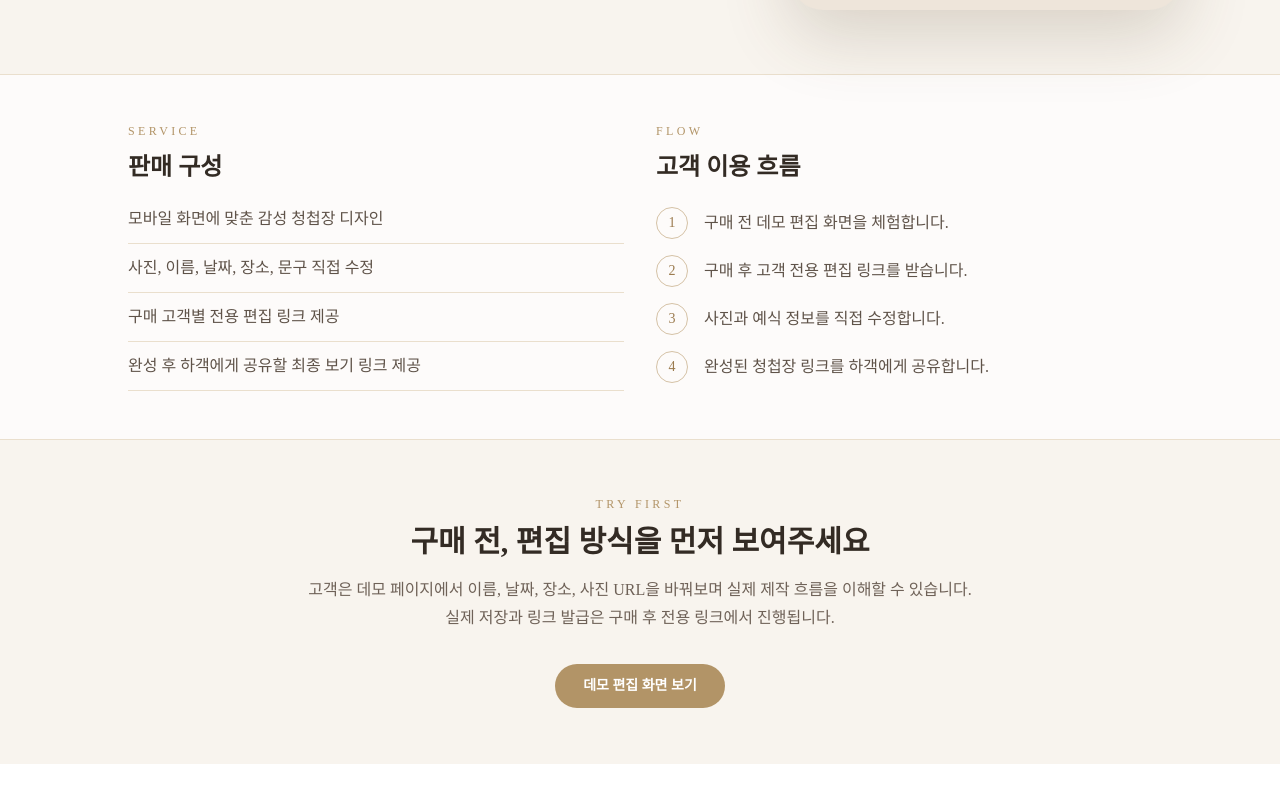
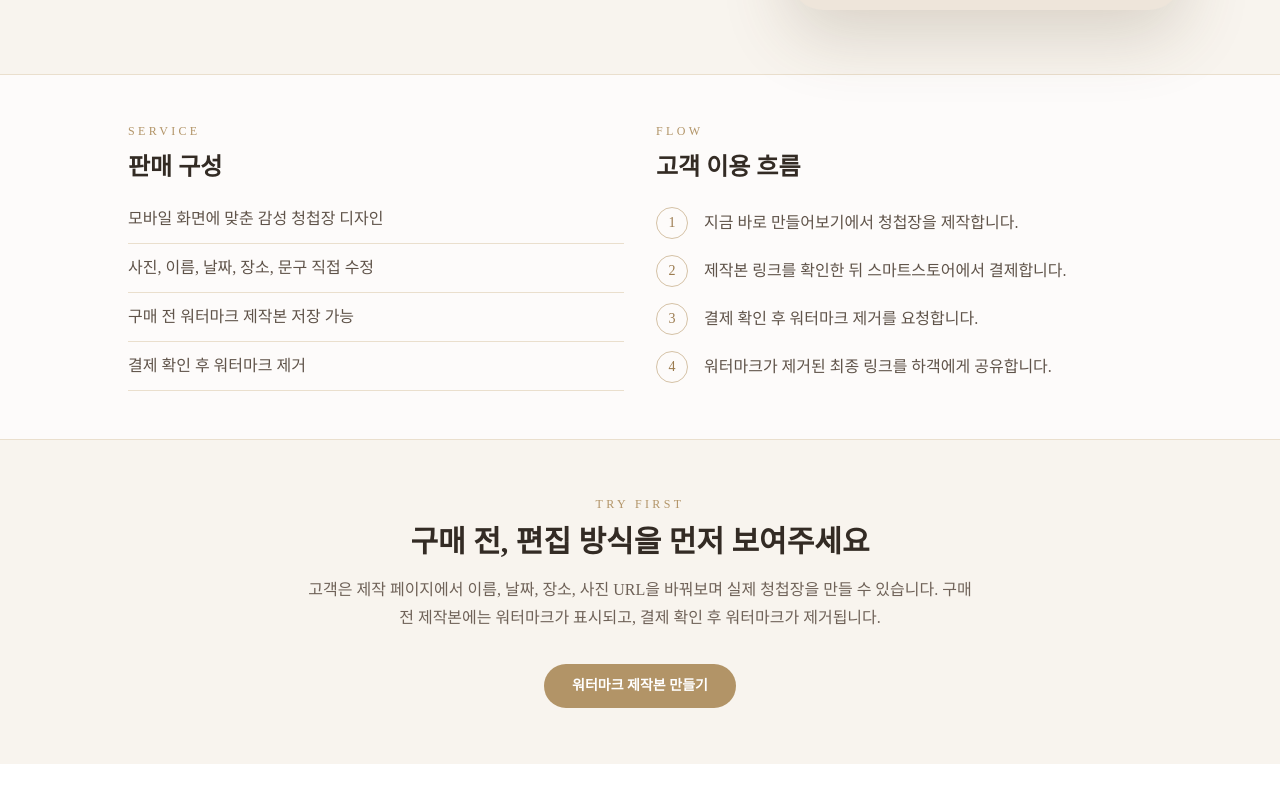
Before and after one commit to aromi22/mobile-wedding-invitation, a Next.js app: page / in a window 1280 px wide. Shown: the part 826-1618 px from the top of the page. Built offline with nearby package versions, Linux system fonts and the light colour scheme; a web font is replaced by a local one.

Commit message:
Add public maker watermark flow

```diff
--- /dev/null
+++ b/src/app/make/page.tsx
@@ -0,0 +1,5 @@
+import { EditInvitation } from "@/components/EditInvitation";
+
+export default function MakePage() {
+  return <EditInvitation mode="public" />;
+}
--- a/src/app/page.tsx
+++ b/src/app/page.tsx
@@ -4,15 +4,15 @@ import { LandingInvitationPreview } from "@/components/LandingInvitationPreview"
 const features = [
   "모바일 화면에 맞춘 감성 청첩장 디자인",
   "사진, 이름, 날짜, 장소, 문구 직접 수정",
-  "구매 고객별 전용 편집 링크 제공",
-  "완성 후 하객에게 공유할 최종 보기 링크 제공",
+  "구매 전 워터마크 제작본 저장 가능",
+  "결제 확인 후 워터마크 제거",
 ];
 
 const steps = [
-  "구매 전 데모 편집 화면을 체험합니다.",
-  "구매 후 고객 전용 편집 링크를 받습니다.",
-  "사진과 예식 정보를 직접 수정합니다.",
-  "완성된 청첩장 링크를 하객에게 공유합니다.",
+  "지금 바로 만들어보기에서 청첩장을 제작합니다.",
+  "제작본 링크를 확인한 뒤 스마트스토어에서 결제합니다.",
+  "결제 확인 후 워터마크 제거를 요청합니다.",
+  "워터마크가 제거된 최종 링크를 하객에게 공유합니다.",
 ];
 
 export default function Home() {
@@ -35,10 +35,10 @@ export default function Home() {
           </p>
           <div className="mt-8 flex flex-wrap gap-3">
             <Link
-              href="/demo"
+              href="/make"
               className="rounded-full bg-[#332b24] px-6 py-3 text-sm font-semibold text-white shadow-[0_12px_30px_rgba(51,43,36,0.18)]"
             >
-              편집 체험하기
+              지금 바로 만들어보기
             </Link>
           </div>
         </div>
@@ -84,15 +84,15 @@ export default function Home() {
         <p className="text-xs uppercase tracking-[0.28em] text-[#b29467]">Try First</p>
         <h2 className="mt-3 text-3xl font-semibold">구매 전, 편집 방식을 먼저 보여주세요</h2>
         <p className="mx-auto mt-4 max-w-2xl leading-7 text-[#6f6258]">
-          고객은 데모 페이지에서 이름, 날짜, 장소, 사진 URL을 바꿔보며 실제 제작
-          흐름을 이해할 수 있습니다. 실제 저장과 링크 발급은 구매 후 전용 링크에서
-          진행됩니다.
+          고객은 제작 페이지에서 이름, 날짜, 장소, 사진 URL을 바꿔보며 실제
+          청첩장을 만들 수 있습니다. 구매 전 제작본에는 워터마크가 표시되고,
+          결제 확인 후 워터마크가 제거됩니다.
         </p>
         <Link
-          href="/demo"
+          href="/make"
           className="mt-8 inline-flex rounded-full bg-[#b29467] px-7 py-3 text-sm font-semibold text-white"
         >
-          데모 편집 화면 보기
+          워터마크 제작본 만들기
         </Link>
       </section>
     </main>
--- a/src/components/DemoInvitationEditor.tsx
+++ b/src/components/DemoInvitationEditor.tsx
@@ -1,6 +1,7 @@
 "use client";
 
 import { useMemo, useState } from "react";
+import Link from "next/link";
 import { wedding } from "@/data/wedding";
 import { WeddingInvitation } from "@/components/WeddingInvitation";
 import type { WeddingData } from "@/types/wedding";
@@ -111,6 +112,12 @@ export function DemoInvitationEditor() {
                 이 화면은 구매 전 체험용이라 저장과 링크 발급은 되지 않습니다.
                 구매 후 안내받은 전용 링크에서 실제 청첩장을 수정할 수 있어요.
               </p>
+              <Link
+                href="/make"
+                className="mt-4 inline-flex rounded-full bg-[#332b24] px-5 py-2.5 text-sm font-semibold text-white"
+              >
+                워터마크 제작본 만들기
+              </Link>
             </div>
           </div>
         </section>
--- a/src/components/EditInvitation.tsx
+++ b/src/components/EditInvitation.tsx
@@ -60,6 +60,17 @@ const SECTION_TOGGLE_OPTIONS: Array<{
   { key: "share", label: "링크 공유" },
   { key: "footer", label: "감사 문구" },
 ];
+
+type EditorMode = "admin" | "public";
+
+function getInitialWeddingData(mode: EditorMode) {
+  const initial = structuredClone(wedding);
+  initial.payment = {
+    ...wedding.payment,
+    isPaid: mode === "admin",
+  };
+  return initial;
+}
 
 function splitName(name = "") {
   const trimmed = name.trim();
@@ -169,6 +180,10 @@ function normalizeWeddingData(data: Partial<WeddingData>): WeddingData {
   merged.sections = {
     ...merged.sections,
     ...source.sections,
+  };
+  merged.payment = {
+    ...merged.payment,
+    ...source.payment,
   };
   merged.stories = source.stories?.length ? source.stories : merged.stories;
   merged.storyStyle = {
@@ -693,11 +708,13 @@ function ParentNameFields({
   );
 }
 
-export function EditInvitation({ slug }: { slug?: string }) {
-  const [draft, setDraft] = useState<WeddingData>(wedding);
-  const [dateValue, setDateValue] = useState(getDateInputValue(wedding));
+export function EditInvitation({ slug, mode = "admin" }: { slug?: string; mode?: EditorMode }) {
+  const initialDraft = useMemo(() => getInitialWeddingData(mode), [mode]);
+  const storageKey = mode === "public" ? `${EDITOR_STORAGE_KEY}-make` : EDITOR_STORAGE_KEY;
+  const [draft, setDraft] = useState<WeddingData>(initialDraft);
+  const [dateValue, setDateValue] = useState(getDateInputValue(initialDraft));
   const [galleryText, setGalleryText] = useState(
-    wedding.photos.gallery.map((photo) => photo.src).join("\n"),
+    initialDraft.photos.gallery.map((photo) => photo.src).join("\n"),
   );
   const [isLoaded, setIsLoaded] = useState(false);
   const [isSaving, setIsSaving] = useState(false);
@@ -708,6 +725,7 @@ export function EditInvitation({ slug }: { slug?: string }) {
   const [editSecret, setEditSecret] = useState("");
   const [openSectionKey, setOpenSectionKey] = useState<SectionToggleKey>("openingMessage");
   const isCustomerEditPage = Boolean(slug);
+  const isPublicMakePage = mode === "public" && !slug;
 
   useEffect(() => {
     const loadEditableInvitation = async (targetSlug: string, targetSecret: string) => {
@@ -752,21 +770,24 @@ export function EditInvitation({ slug }: { slug?: string }) {
       return;
     }
 
-    const saved = window.localStorage.getItem(EDITOR_STORAGE_KEY);
+    const saved = window.localStorage.getItem(storageKey);
 
     if (saved) {
       try {
         const parsed = normalizeWeddingData(JSON.parse(saved) as Partial<WeddingData>);
+        if (isPublicMakePage) {
+          parsed.payment.isPaid = false;
+        }
         setDraft(parsed);
         setDateValue(getDateInputValue(parsed));
         setGalleryText(parsed.photos.gallery.map((photo) => photo.src).join("\n"));
       } catch {
-        window.localStorage.removeItem(EDITOR_STORAGE_KEY);
+        window.localStorage.removeItem(storageKey);
       }
     }
 
     setIsLoaded(true);
-  }, [slug]);
+  }, [isPublicMakePage, slug, storageKey]);
 
   useEffect(() => {
     if (!isLoaded) {
@@ -774,13 +795,13 @@ export function EditInvitation({ slug }: { slug?: string }) {
     }
 
     try {
-      window.localStorage.setItem(EDITOR_STORAGE_KEY, JSON.stringify(draft));
+      window.localStorage.setItem(storageKey, JSON.stringify(draft));
     } catch {
       setSaveMessage(
         "사진 용량이 커서 이 기기에는 임시저장을 못 했어요. 저장 버튼을 눌러 서버에 저장해 주세요.",
       );
     }
-  }, [draft, isLoaded]);
+  }, [draft, isLoaded, storageKey]);
 
   const preview = useMemo(() => draft, [draft]);
 
@@ -1389,15 +1410,16 @@ export function EditInvitation({ slug }: { slug?: string }) {
   }
 
   function resetDraft() {
-    setDraft(wedding);
-    setDateValue(getDateInputValue(wedding));
-    setGalleryText(wedding.photos.gallery.map((photo) => photo.src).join("\n"));
+    const nextInitial = getInitialWeddingData(mode);
+    setDraft(nextInitial);
+    setDateValue(getDateInputValue(nextInitial));
+    setGalleryText(nextInitial.photos.gallery.map((photo) => photo.src).join("\n"));
     setSaveMessage("");
     setShareUrl("");
     setEditUrl("");
     setCurrentSlug("");
     setEditSecret("");
-    window.localStorage.removeItem(EDITOR_STORAGE_KEY);
+    window.localStorage.removeItem(storageKey);
   }
 
   async function saveToSupabase() {
@@ -1405,7 +1427,12 @@ export function EditInvitation({ slug }: { slug?: string }) {
     setSaveMessage("청첩장을 저장하고 있어요.");
 
     try {
-      const saved = await saveInvitation(draft, {
+      const dataToSave = structuredClone(draft);
+      if (isPublicMakePage) {
+        dataToSave.payment.isPaid = false;
+      }
+
+      const saved = await saveInvitation(dataToSave, {
         slug: currentSlug || undefined,
         editSecret: editSecret || undefined,
       });
--- a/src/components/WeddingInvitation.tsx
+++ b/src/components/WeddingInvitation.tsx
@@ -965,6 +965,23 @@ function MusicButton({ music }: { music: WeddingData["music"] }) {
   );
 }
 
+function Watermark({ data }: { data: WeddingData }) {
+  if (data.payment.isPaid) {
+    return null;
+  }
+
+  return (
+    <>
+      <div className="pointer-events-none fixed left-1/2 top-4 z-50 -translate-x-1/2 rounded-full border border-black/10 bg-white/78 px-4 py-2 text-[0.68rem] font-semibold tracking-[0.18em] text-[#2f2924]/70 shadow-[0_10px_28px_rgba(0,0,0,0.08)] backdrop-blur">
+        {data.payment.watermarkText}
+      </div>
+      <div className="pointer-events-none fixed bottom-4 left-1/2 z-50 -translate-x-1/2 rounded-full bg-[#2f2924]/78 px-4 py-2 text-[0.65rem] font-medium tracking-[0.12em] text-white/90 shadow-[0_10px_28px_rgba(0,0,0,0.16)] backdrop-blur">
+        결제 후 워터마크 제거
+      </div>
+    </>
+  );
+}
+
 export function WeddingInvitation({ data }: { data: WeddingData }) {
   const sections = data.sections;
   const revealKey = `${data.storyStyle.type}-${data.storyStyle.qaEnabled}-${data.storyStyle.timelineEnabled}-${data.qa.length}-${data.timeline.length}-${JSON.stringify(sections)}`;
@@ -994,6 +1011,7 @@ export function WeddingInvitation({ data }: { data: WeddingData }) {
       <ActionSection data={data} />
       {sections.footer ? <Footer data={data} /> : null}
       <MusicButton music={data.music} />
+      <Watermark data={data} />
     </main>
   );
 }
--- a/src/data/wedding.ts
+++ b/src/data/wedding.ts
@@ -181,6 +181,10 @@ export const wedding: WeddingData = {
     share: true,
     footer: true,
   },
+  payment: {
+    isPaid: true,
+    watermarkText: "미결제 제작본",
+  },
   stories: [
     {
       title: "우리의 시작",
--- a/src/lib/invitations.ts
+++ b/src/lib/invitations.ts
@@ -126,6 +126,10 @@ export function invitationRowToWeddingData(row: InvitationRow): WeddingData {
   data.sections = {
     ...wedding.sections,
     ...data.sections,
+  };
+  data.payment = {
+    ...wedding.payment,
+    ...data.payment,
   };
   data.couple.groom.profile = {
     ...wedding.couple.groom.profile,
--- a/src/types/wedding.ts
+++ b/src/types/wedding.ts
@@ -116,6 +116,11 @@ export type WeddingSectionSettings = {
   footer: boolean;
 };
 
+export type WeddingPaymentSettings = {
+  isPaid: boolean;
+  watermarkText: string;
+};
+
 export type WeddingData = {
   couple: {
     groom: WeddingPerson;
@@ -150,6 +155,7 @@ export type WeddingData = {
   };
   hero: WeddingHeroSettings;
   sections: WeddingSectionSettings;
+  payment: WeddingPaymentSettings;
   stories: WeddingStory[];
   storyStyle: {
     type: InvitationStoryType;
```
